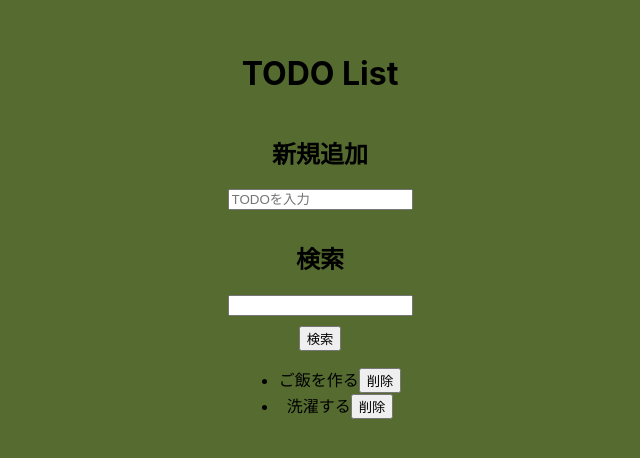
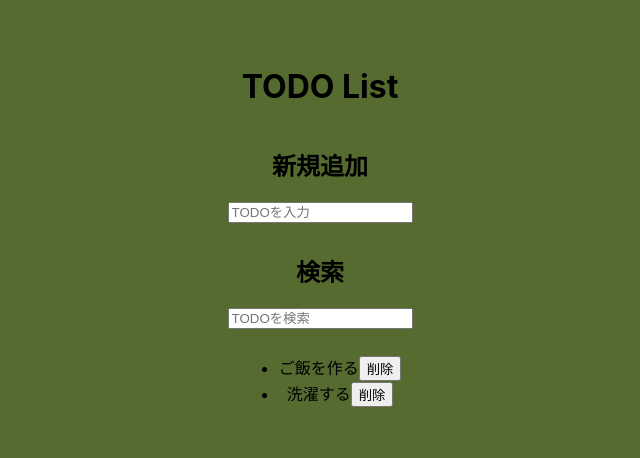
Before and after one commit to akko-k/react-output-router, a React (Vite) app: page / in a window 1280 px wide. Shown: the part 166-624 px from the top of the page, without its empty margins (320-960 px from the left). Built offline with nearby package versions, Linux system fonts and the light colour scheme.

Commit message:
検索機能を実装

```diff
--- a/src/components/templates/TodoTemplate/index.jsx
+++ b/src/components/templates/TodoTemplate/index.jsx
@@ -1,5 +1,6 @@
 import styles from './styles.module.css';
 import { useState } from 'react';
+import { useMemo } from 'react';
 
 export const TodoTemplate = () => {
   const INIT_TODO_LIST = [
@@ -15,9 +16,15 @@ export const TodoTemplate = () => {
 
   const [todos, setTodos] = useState(INIT_TODO_LIST);
   const [addInputValue, setAddInputValue] = useState('');
+  const [searchKeyword, setSearchKeyword] = useState('');
 
   //新規TODOリスト入力
   const onChangeAddInputValue = (e) => setAddInputValue(e.target.value);
+
+  //検索ワードに一致するTODOリストを取得
+  const filteredTodos = useMemo(() => {
+    return todos.filter((todo) => todo.title.toLowerCase().includes(searchKeyword.toLowerCase()));
+  }, [todos, searchKeyword]);
 
   //TODOリストに新規TODOリストを追加
   const handleAddNewTodo = (e) => {
@@ -39,6 +46,10 @@ export const TodoTemplate = () => {
     const newTodo = todos.filter((todo, index) => index !== id);
     setTodos(newTodo);
   };
+  // 検索ワードを更新
+  const handleChangeSearchKeyword = (e) => setSearchKeyword(e.target.value);
+
+  //
 
   return (
     <div className={styles.container}>
@@ -60,12 +71,11 @@ export const TodoTemplate = () => {
       <div>
         {/* 検索 */}
         <h2>検索</h2>
-        <input type="text" />
-        <button>検索</button>
+        <input type="text" placeholder={'TODOを検索'} onChange={handleChangeSearchKeyword} />
       </div>
       {/* リスト */}
       <ul>
-        {todos.map((todo, id) => (
+        {filteredTodos.map((todo, id) => (
           <li key={todo.id}>
             <span>{todo.title}</span>
             <button
```
